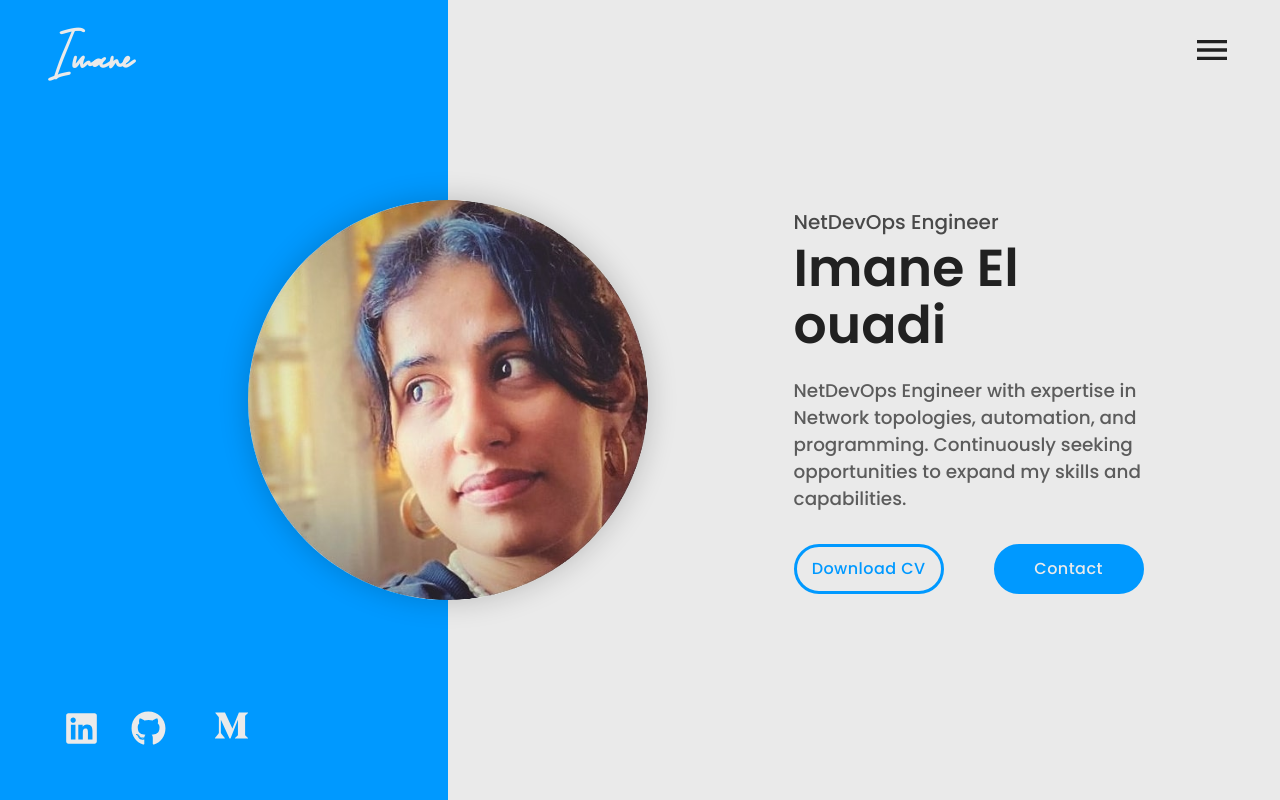
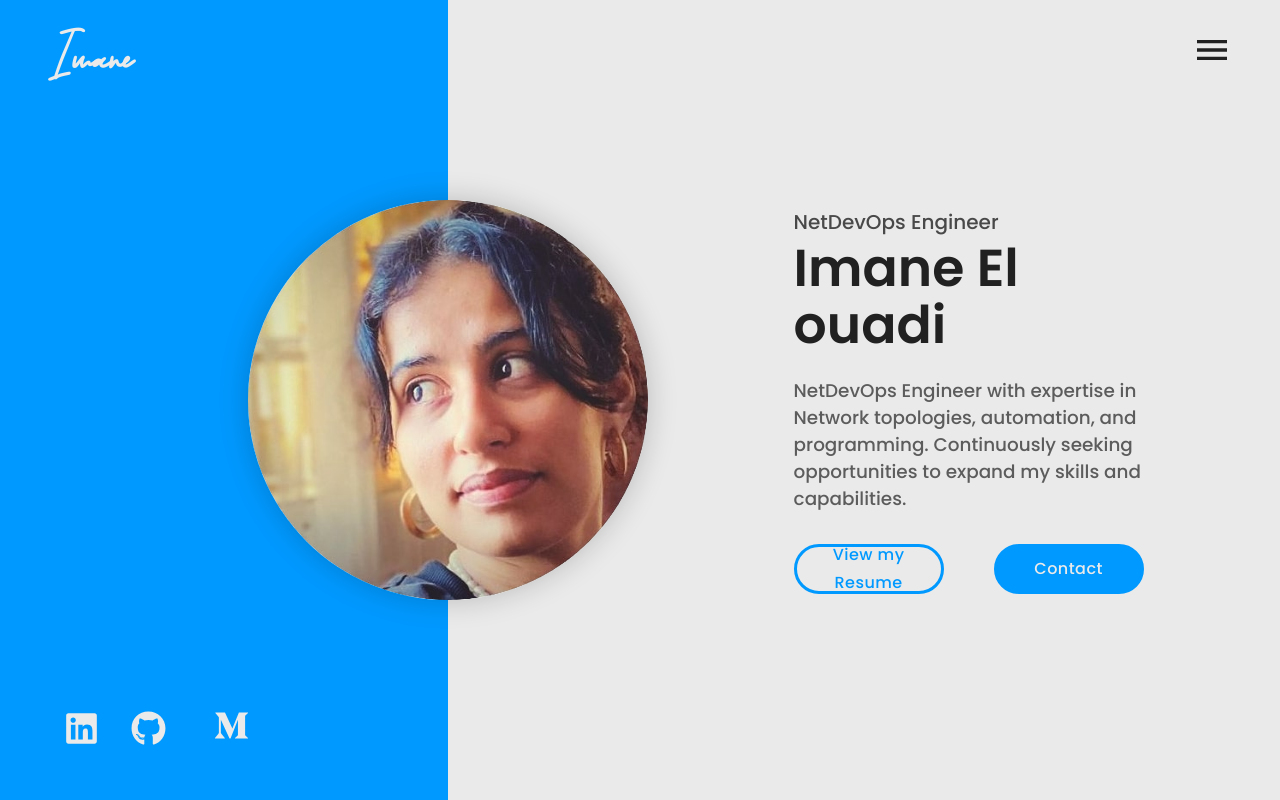
Before and after one commit to Imanelo/imanelo.github.io, a React (Create React App) app: page / in a window 1280 px wide. Shown: the top 800 px of the page. Built offline with nearby package versions, Linux system fonts and the light colour scheme; no server answers; a web font is replaced by a local one.

Commit message:
project image1 url

```diff
--- a/src/components/Landing/Landing.js
+++ b/src/components/Landing/Landing.js
@@ -186,7 +186,7 @@ function Landing() {
                                     rel='noreferrer'
                                 >
                                     <Button className={classes.resumeBtn}>
-                                        Download CV
+                                        View my Resume
                                     </Button>
                                 </a>
                             )}
--- a/src/data/projectsData.js
+++ b/src/data/projectsData.js
@@ -17,7 +17,7 @@ export const projectsData = [
         tags: ['GCGO : Tourism', 'Google Slides', 'App'],
         code: 'https://docs.google.com/presentation/d/1qn8NegnqCaftNRQb34CLdzF65g3A0RTE4lOxXSTAptY/edit?usp=sharing',
         demo: 'https://youtu.be/BuKOFbW00E8',
-        image: 'https://lh3.googleusercontent.com/drive-viewer/AITFw-xvlGeW_MFPFmNX6EKHb-Jm2RpYL1_D_z7gEAMGuoPF1AEJSAtfP3NGm5L0OwuOblTRnrcIR0bvwOkAEWJdrssflTnh=s1600'
+        image: 'https://drive.google.com/ucexport=view&id=16fHQZJAk8O_F1xaCSVK3wR5a_T0S-sTH'
     },
 
     {
```
